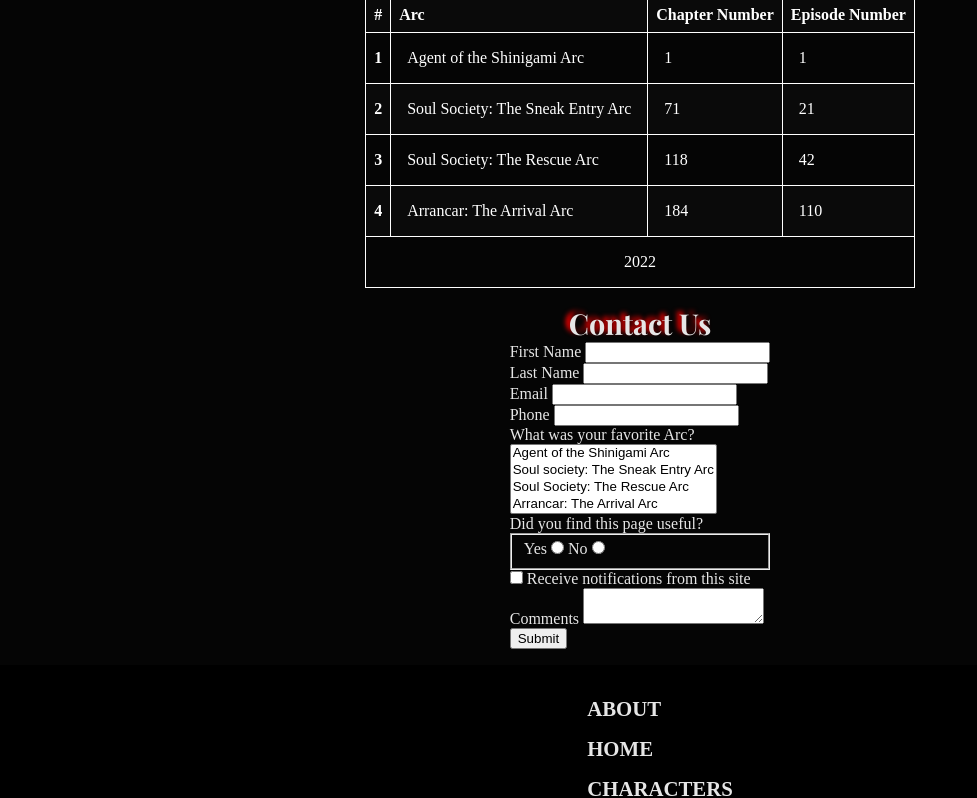
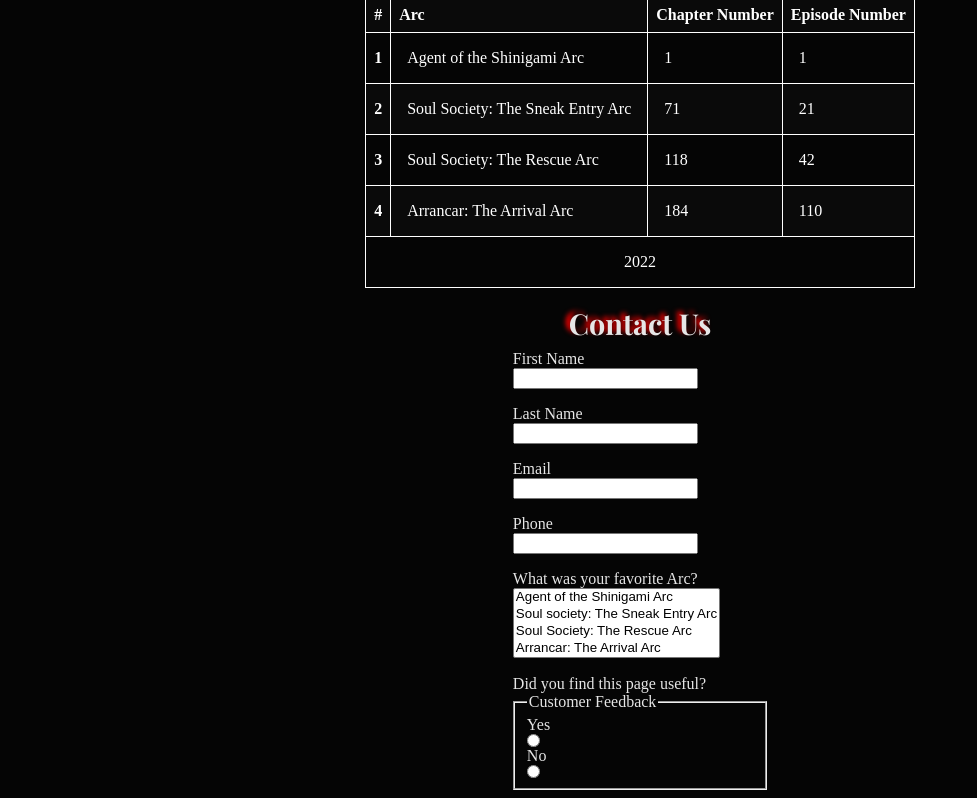
Before and after one commit to Shizuku-plk/Bleach-tribute-page, a plain HTML site: page about.html in a window 1280 px wide. Shown: the part 185-983 px from the top of the page, without its empty margins (0-977 px from the left). Drawn offline with nearby package versions, Linux system fonts and the light colour scheme.

Commit message:
add a legend to the form, make the form display block and space out all the inputs

```diff
--- a/about.html
+++ b/about.html
@@ -98,6 +98,7 @@
           <div>
             <label>Did you find this page useful?</label>
             <fieldset>
+              <legend>Customer Feedback</legend>
               <label>Yes</label>
               <input type="radio">
 
--- a/css/about-style.css
+++ b/css/about-style.css
@@ -59,19 +59,18 @@ tr :is(.year) {
   padding: 1em;
 }
 
-.contact-form {
-  border: 1px solid;
+.page-2 {
   padding: 1em;
 }
 
-.contact-form label + input {
+.page-2 label + input {
   /*display*/
   display: block;
 }
 
-.contact-form * + div {
+.page-2 * + div {
   /*box model*/
-  margin: 1em 0;
+  margin: .5em 0;
 }
 
 /*                 FOOTER                   */
```
